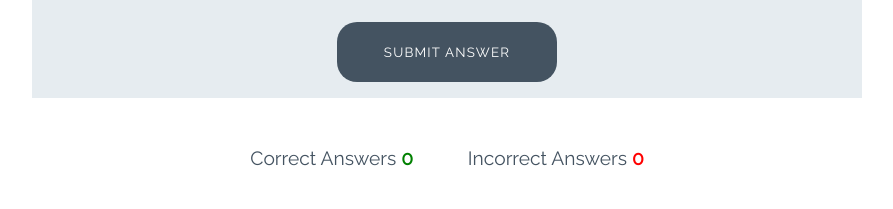
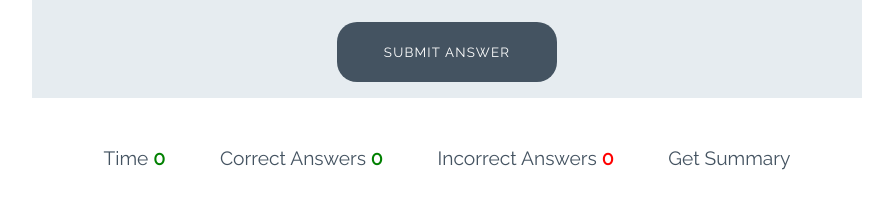
Before and after one commit to Code-Institute-Submissions/portfolio-project-101, a plain HTML site: page index.html in a window 1280 px wide. Shown: the part 455-664 px from the top of the page, without its empty margins (193-1086 px from the left). Drawn offline with Linux system fonts and the light colour scheme.

Commit message:
timer and score summary text added in the html file

```diff
--- a/index.html
+++ b/index.html
@@ -49,8 +49,10 @@
     </div>
 
     <div class="score-area">
+        <p class="scores">Time <span id="score">0</span></p>
         <p class="scores">Correct Answers <span id="score">0</span></p>
         <p class="scores">Incorrect Answers <span id="incorrect">0</span></p>
+        <p class="scores">Get Summary </p>
     </div>
 
     <script src="assets/js/script.js"></script>
```
